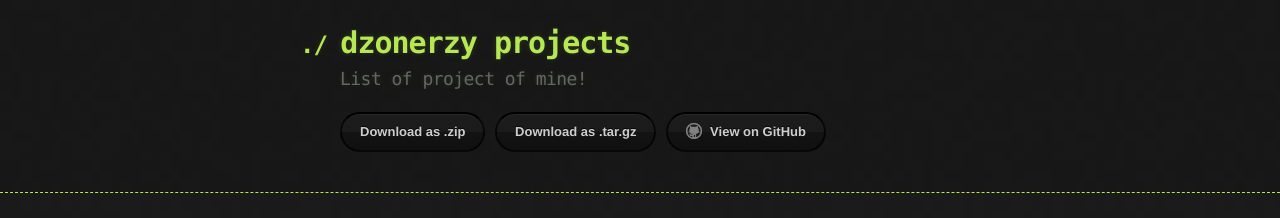
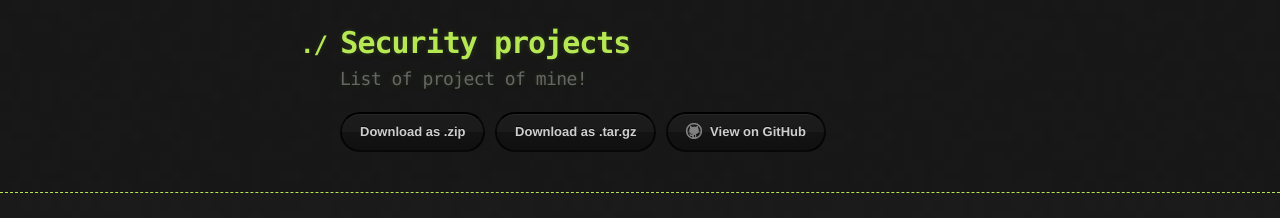
Before and after one commit to dzonerzy/dzonerzy.github.io, a Jekyll site: the page built from index.md, in a window 1280 px wide. Shown: the top 218 px of the page. Built offline with Jekyll 4.4.1, drawn with Linux system fonts in a browser that asks for light colours; our own code applies the rules of GitHub Pages for plain Markdown files.

Commit message:
Update _config.yml

```diff
--- a/_config.yml
+++ b/_config.yml
@@ -1,4 +1,4 @@
-title: dzonerzy projects
+title: Security projects
 description: List of project of mine!
 show_downloads: true
 google_analytics:
```
